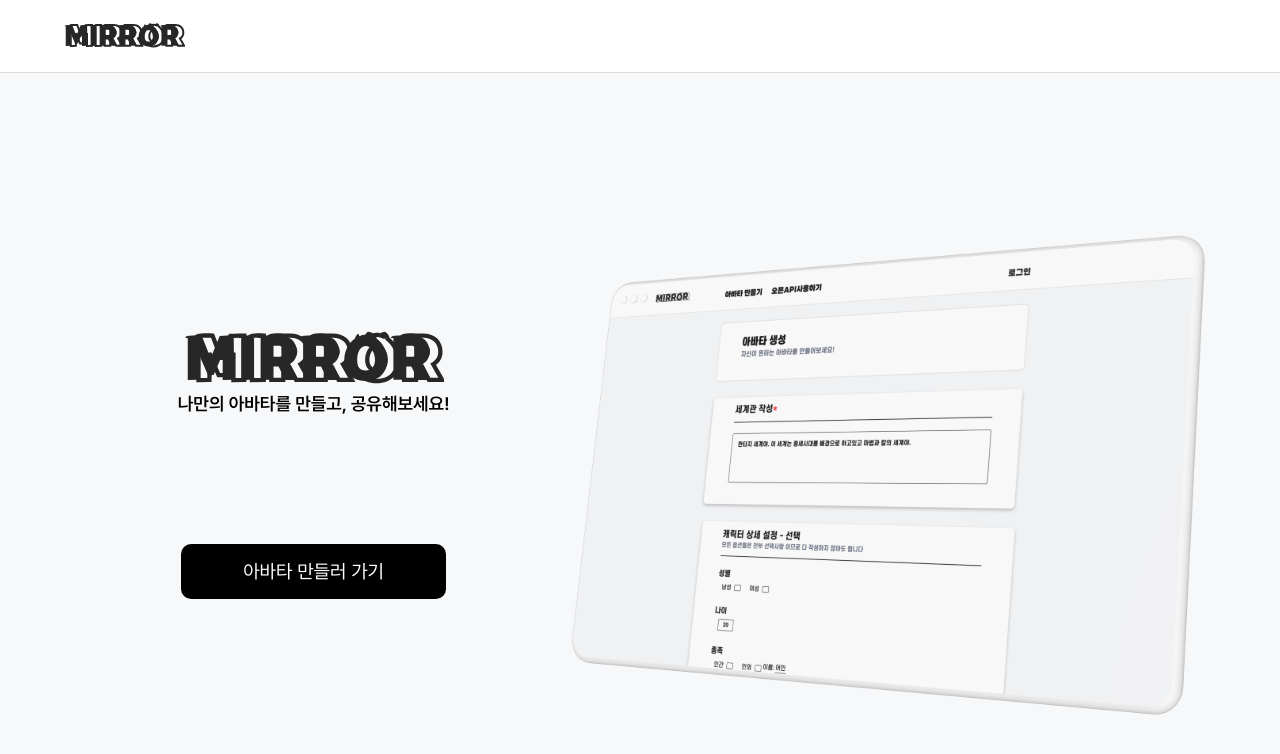
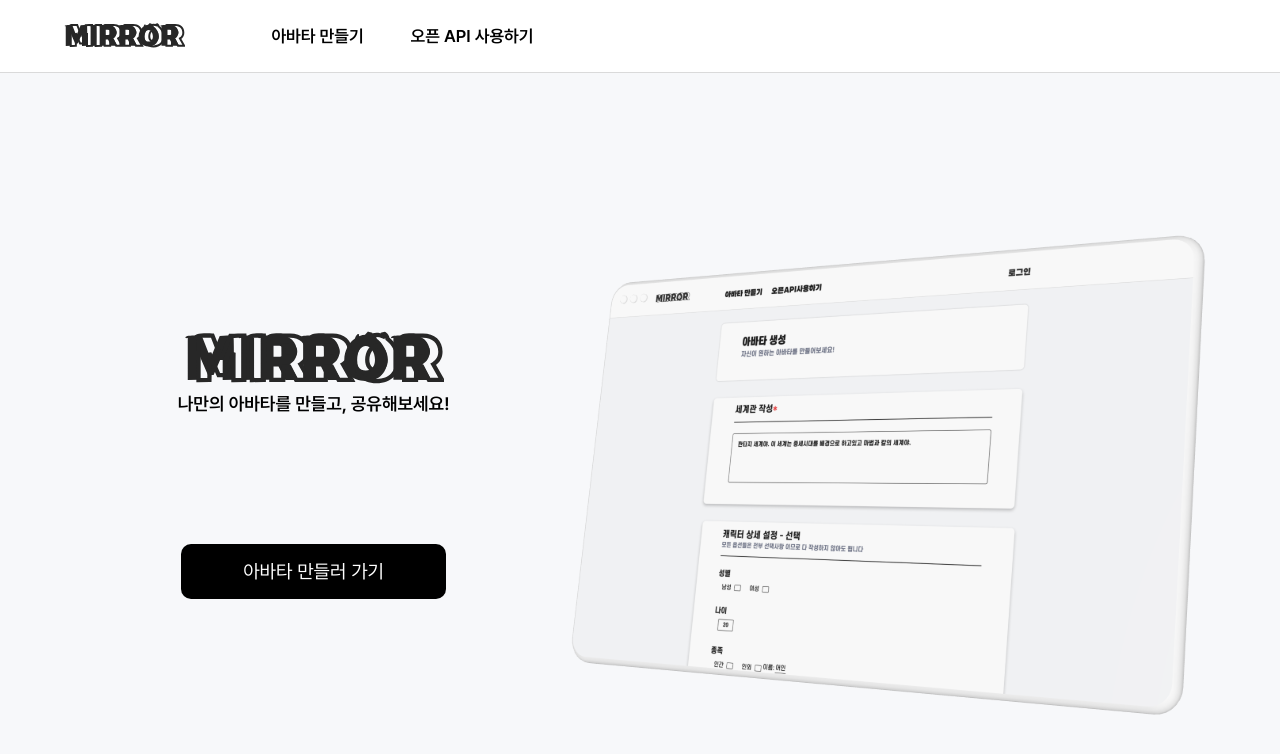
Before and after one commit to UH-HackerTon-18/Hack-Frontend, a React (Create React App) app: page / in a window 1280 px wide. Shown: the top 754 px of the page. Built offline with nearby package versions, Linux system fonts and the light colour scheme; no server answers.

Commit message:
FEAT : add Header 이름 추가

```diff
--- a/src/components/Header/index.jsx
+++ b/src/components/Header/index.jsx
@@ -16,7 +16,14 @@ const Header = () => {
             }}
           />
         </S.HeaderLogoWrapper>
-        <S.NavigateTextWrapper></S.NavigateTextWrapper>
+        <S.NavigateTextWrapper>
+          <S.TextBox>
+            <S.Text>아바타 만들기</S.Text>
+          </S.TextBox>
+          <S.TextBox>
+            <S.Text>오픈 API 사용하기</S.Text>
+          </S.TextBox>
+        </S.NavigateTextWrapper>
       </S.HeaderTextWrapper>
     </S.HeaderWrapper>
   );
--- a/src/components/Header/style.js
+++ b/src/components/Header/style.js
@@ -23,11 +23,25 @@ export const HeaderTextWrapper = styled.div`
 `;
 
 export const NavigateTextWrapper = styled.div`
-  width: 912px;
+  width: 870px;
   min-height: 9vh;
-  margin-left: 5.5%;
+  margin-left: 7.5%;
+  display: flex;
 `;
 
 export const ImgLogo = styled.img`
   cursor: pointer;
 `;
+
+export const TextBox = styled.div`
+  width: 16%;
+  min-height: 9vh;
+  display: flex;
+  align-items: center;
+  font-weight: 600;
+`;
+
+export const Text = styled.div`
+  cursor: pointer;
+  font-size: 17px;
+`;
```
